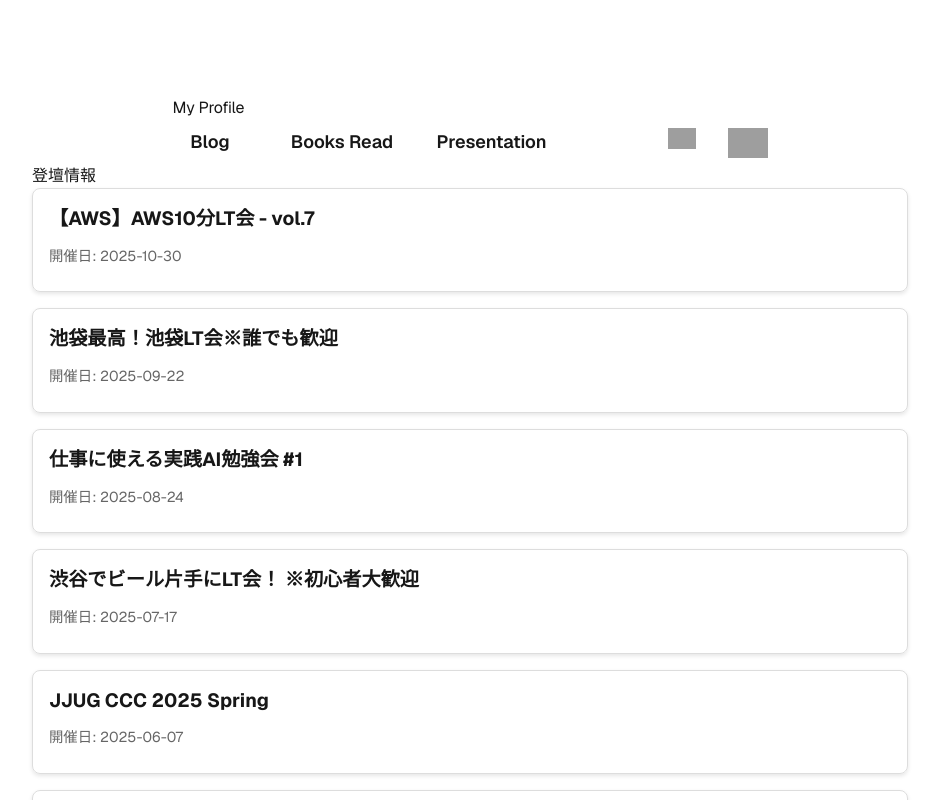
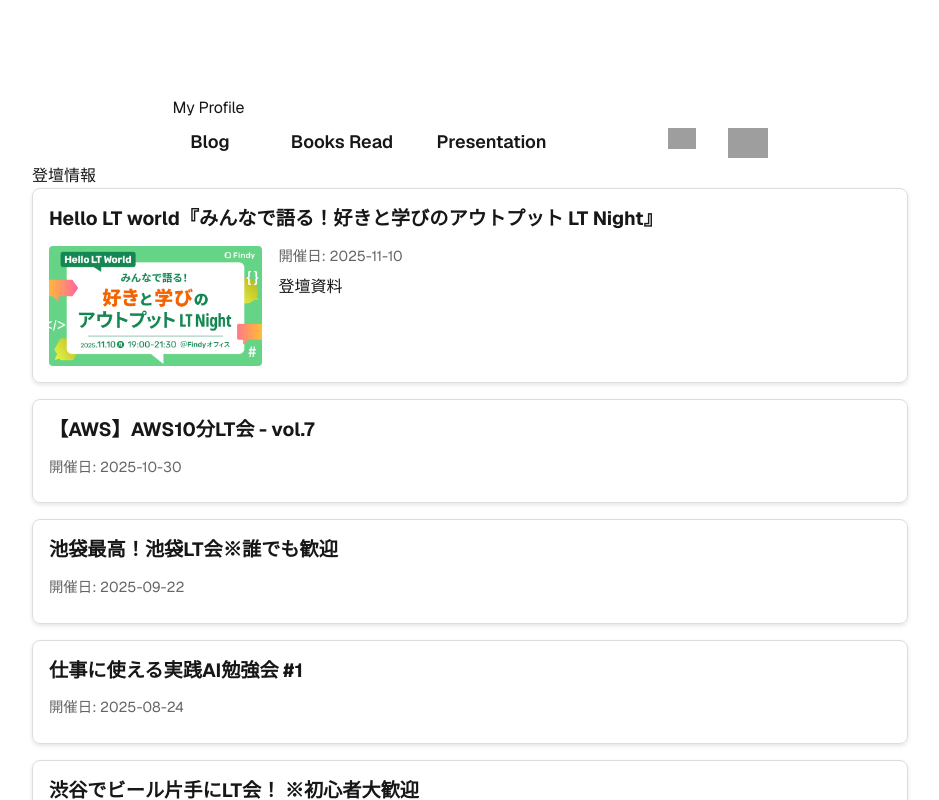
Before and after one commit to pawn-4-git/profile, a Next.js app: page /presentation in a window 1280 px wide. Shown: the top 800 px of the page, without its empty margins (170-1109 px from the left). Built offline with nearby package versions, Linux system fonts and the light colour scheme; grey boxes are pictures that could not be loaded.

Commit message:
登壇資料追加

```diff
--- a/app/presentation/presentationEventData.ts
+++ b/app/presentation/presentationEventData.ts
@@ -8,6 +8,7 @@ export type PresentationEvent = {
 };
 
 export const presentationEvents: PresentationEvent[] = [
+    { id: 20251110, title: 'Hello LT world『みんなで語る！好きと学びのアウトプット LT Night』', date: '2025-11-10', url: "https://findy.connpass.com/event/372581/", slideUrl: "https://speakerdeck.com/pawn_4_s/autopututowoji-sok-surutamenisitakoto", thumbnailUrl: '/img/20251110.png' },
     { id: 20251030, title: '【AWS】AWS10分LT会 - vol.7', date: '2025-10-30', url: "https://aws-likers.connpass.com/event/370773/", slideUrl: "", thumbnailUrl: '' },
     { id: 20250922, title: '池袋最高！池袋LT会※誰でも歓迎', date: '2025-09-22', url: "https://sysmac.connpass.com/event/366195/" },
     { id: 20250824, title: '仕事に使える実践AI勉強会 #1', date: '2025-08-24', url: "https://connpass.com/event/362510/" },
```
Also changed, not shown: public/img/20251110.png (added).
